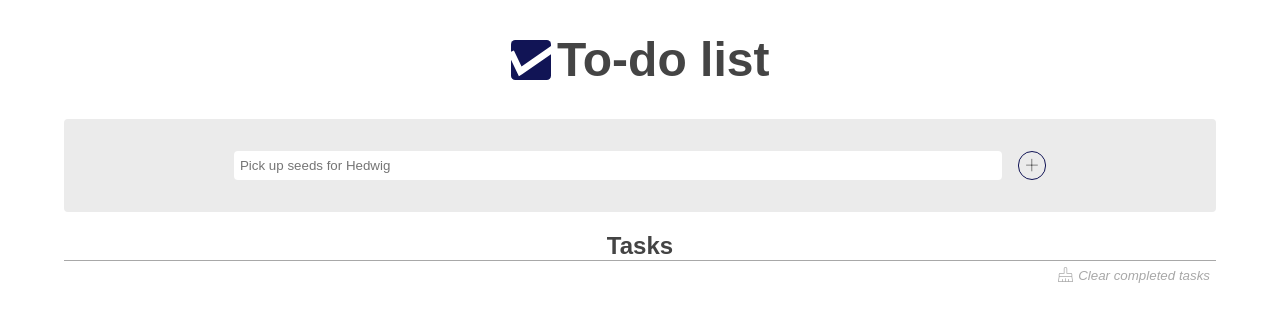
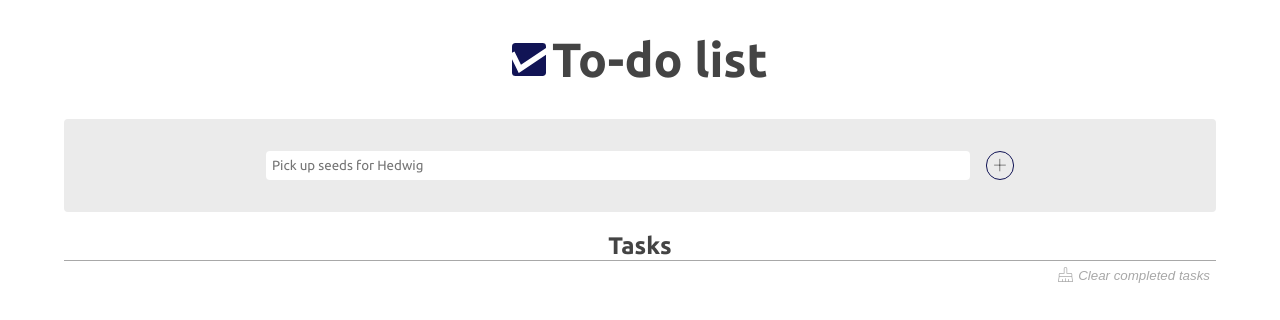
Before and after one commit to DimitriDaSilva/yet-another-to-do-list, a plain HTML site: page index.html in a window 1280 px wide. Drawn offline with Linux system fonts and the light colour scheme.

```diff
--- a/index.html
+++ b/index.html
@@ -3,7 +3,7 @@
   <head>
     <meta charset="UTF-8" />
     <meta name="viewport" content="width=device-width, initial-scale=1.0" />
-    <title>To-do List</title>
+    <title>To-do list</title>
     <link rel="stylesheet" href="style.css" />
     <link rel="icon" type="image/png" href="./img/logo.png" />
   </head>
--- a/style.css
+++ b/style.css
@@ -1,4 +1,4 @@
-@import url("https://fonts.googleapis.com/css2?family=Ubuntu:wght@0,300;0,400;0,500;0,700;1,400&display=swap");
+@import url("https://fonts.googleapis.com/css2?family=Ubuntu:ital,wght@0,300;0,400;0,500;0,700;1,400&display=swap");
 @import url("https://fonts.googleapis.com/css2?family=Roboto:wght@100&display=swap");
 
 *,
@@ -27,7 +27,7 @@
 }
 
 #logo {
-  width: 2.5rem;
+  width: 2.1rem;
 }
 
 #title {
@@ -48,8 +48,10 @@
   margin: 2rem 1rem 2rem 2rem;
   border: none;
   border-radius: 4px;
-  width: 60vw;
+  width: 55vw;
   padding: 0.4rem;
+  color: #444444;
+  font-family: "Ubuntu", sans-serif;
 }
 
 #add-new-task__button {
@@ -126,7 +128,7 @@
     brightness(102%) contrast(95%);
 }
 
-@media (hover: none) {
+@media (hover: none) and (pointer: coarse) {
   #tasks__header__button::before {
     filter: invert(65%) sepia(56%) saturate(0%) hue-rotate(223deg)
       brightness(91%) contrast(98%);
@@ -203,4 +205,5 @@
 
 .task-template__item__text {
   margin-left: 1rem;
+  color: #444444;
 }
```
